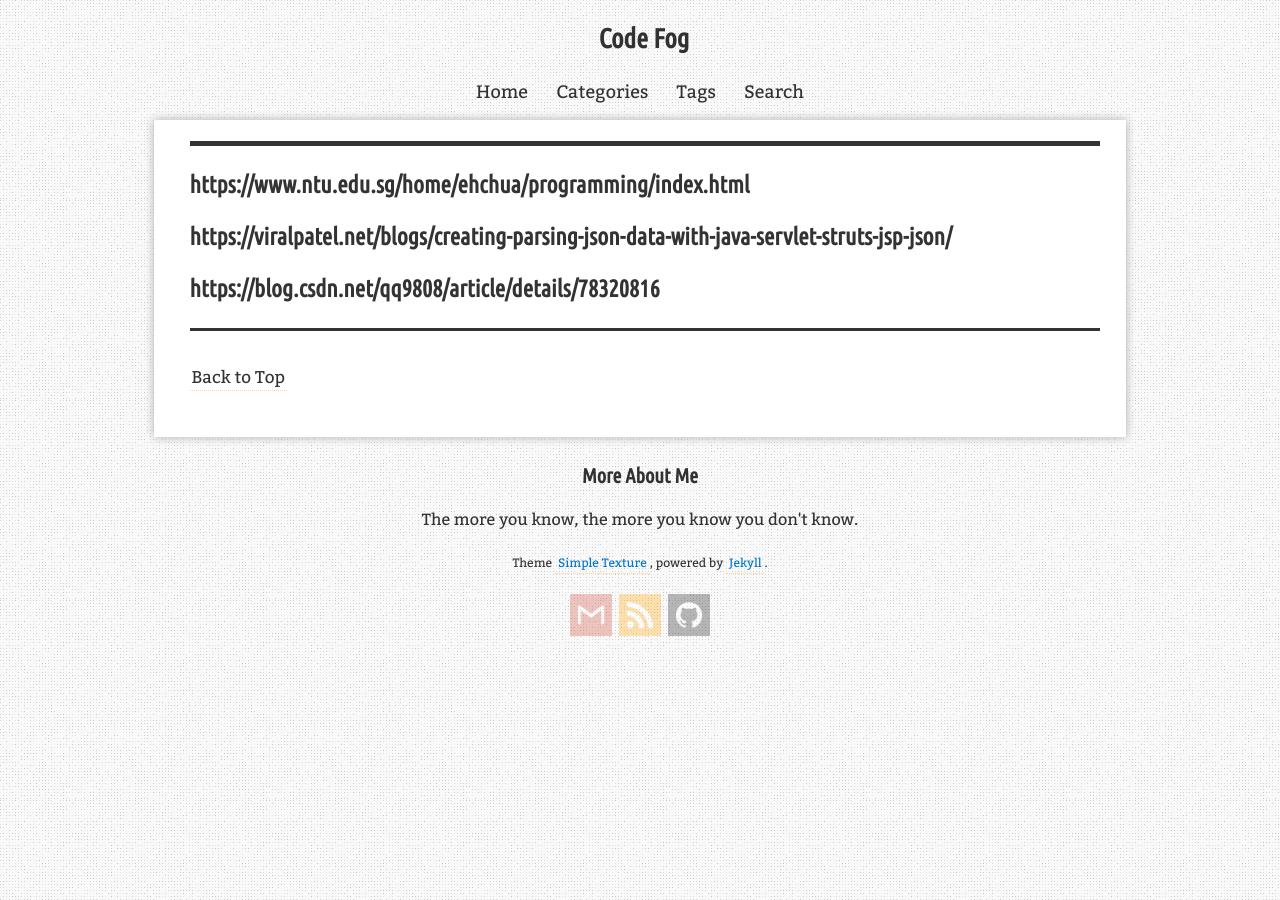
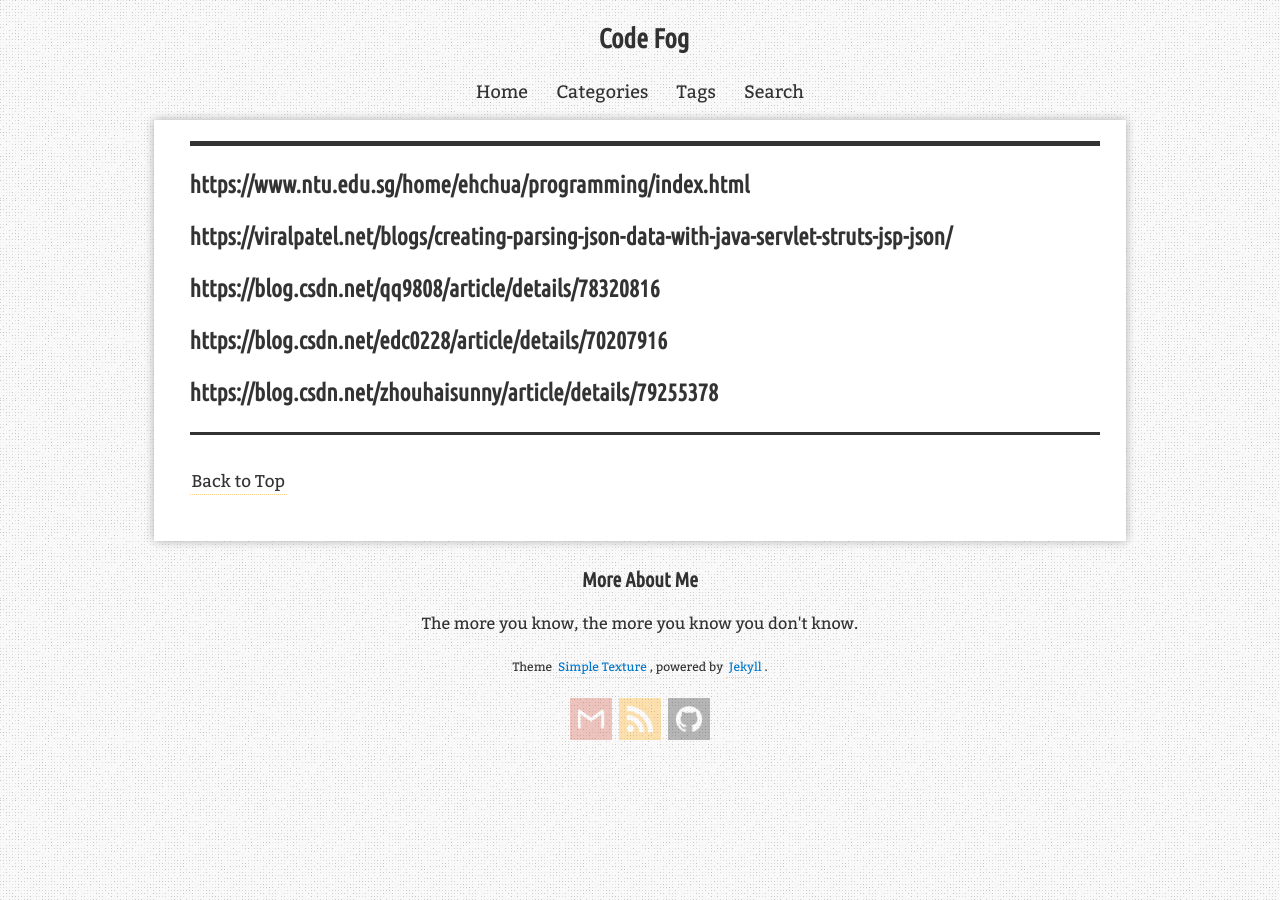
Before and after one commit to liqimore/note, a Jekyll site: the page built from _pages/collection.md, in a window 1280 px wide. Built offline with Jekyll 4.4.1, drawn with Linux system fonts in a browser that asks for light colours; nearby versions of some CDN libraries; comment, search, counter and statistics services are not loaded; some of the changed lines change nothing that is shown.

Commit message:
Update collection.md

```diff
--- a/_pages/collection.md
+++ b/_pages/collection.md
@@ -7,3 +7,5 @@ permalink: /timenotes/
 ### https://www.ntu.edu.sg/home/ehchua/programming/index.html
 ### https://viralpatel.net/blogs/creating-parsing-json-data-with-java-servlet-struts-jsp-json/
 ### https://blog.csdn.net/qq9808/article/details/78320816
+### https://blog.csdn.net/edc0228/article/details/70207916
+### https://blog.csdn.net/zhouhaisunny/article/details/79255378
```
